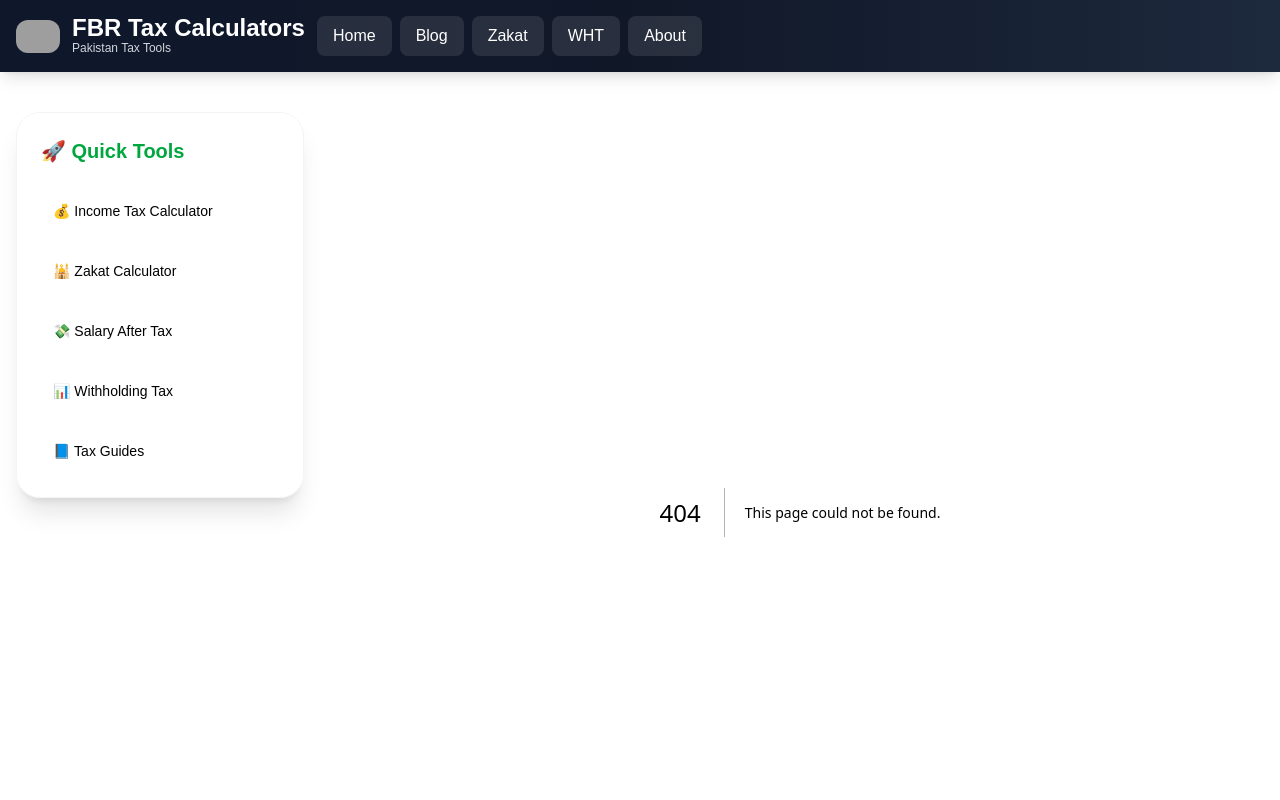
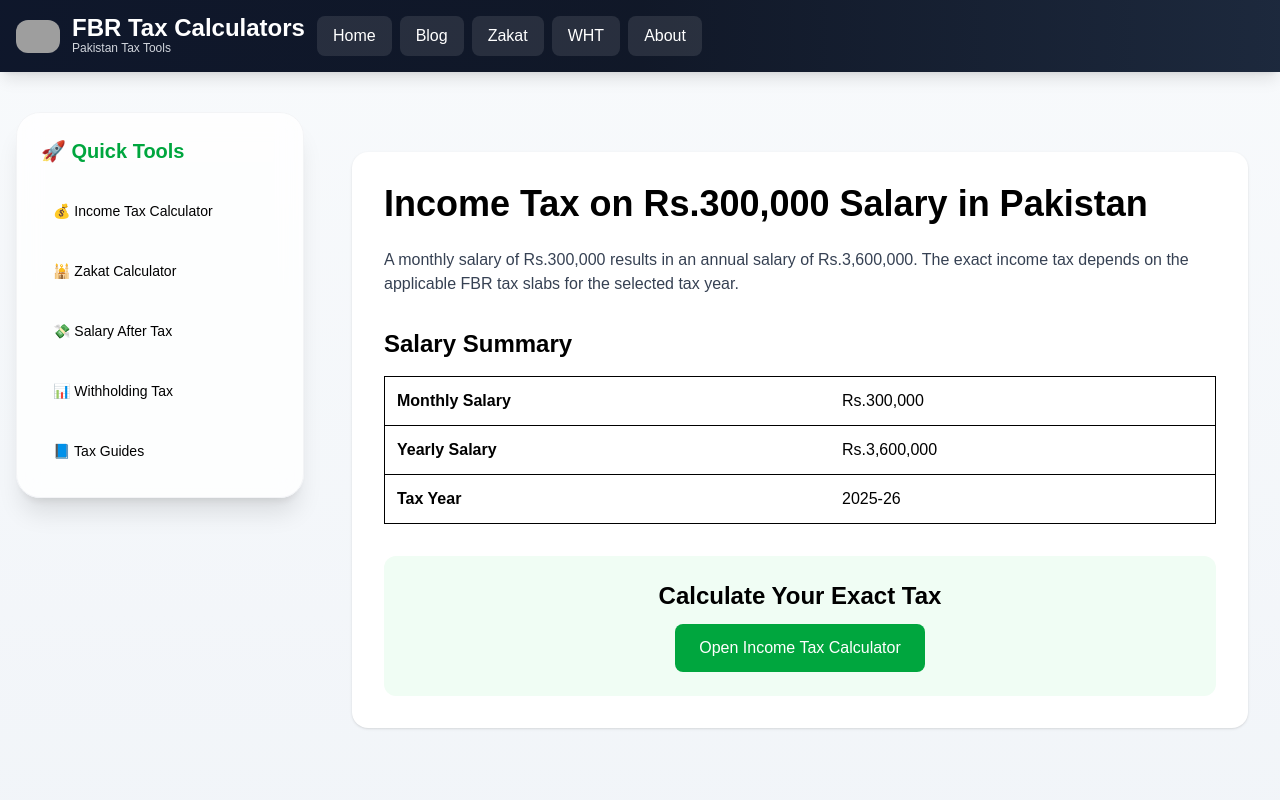
Before and after one commit to muhammadobaid1986/fbrtaxcalculators, a Next.js app: page /income-tax-on-300000-salary-pakistan in a window 1280 px wide. Before the commit this address had no page. Shown: the top 800 px of the page. Built offline with nearby package versions, Linux system fonts and the light colour scheme; grey boxes are pictures that could not be loaded.

Commit message:
add salary 300000 guide

```diff
--- a/app/blog/page.tsx
+++ b/app/blog/page.tsx
@@ -98,6 +98,11 @@ const posts = [
   title: "Tax Slab Finder Pakistan",
   link: "/tax-slab-finder-pakistan"
 },
+
+{
+  title: "Income Tax on Rs.300,000 Salary in Pakistan",
+  link: "/income-tax-on-300000-salary-pakistan"
+},
 ];
 
 export default function Blog() {
--- /dev/null
+++ b/app/income-tax-on-300000-salary-pakistan/page.tsx
@@ -0,0 +1,59 @@
+export const metadata = {
+  title: "Income Tax on Rs.300,000 Salary in Pakistan (2025-26)",
+  description:
+    "Calculate income tax on Rs.300,000 monthly salary in Pakistan using the latest FBR tax slabs.",
+};
+
+export default function Page() {
+  return (
+    <div className="max-w-4xl mx-auto bg-white p-8 rounded-2xl shadow mt-10">
+
+      <h1 className="text-4xl font-bold mb-6">
+        Income Tax on Rs.300,000 Salary in Pakistan
+      </h1>
+
+      <p className="mb-4 text-gray-700">
+        A monthly salary of Rs.300,000 results in an annual salary of
+        Rs.3,600,000. The exact income tax depends on the applicable FBR tax
+        slabs for the selected tax year.
+      </p>
+
+      <h2 className="text-2xl font-semibold mt-8 mb-4">
+        Salary Summary
+      </h2>
+
+      <table className="w-full border border-gray-200 mb-6">
+        <tbody>
+          <tr className="border">
+            <td className="p-3 font-semibold">Monthly Salary</td>
+            <td className="p-3">Rs.300,000</td>
+          </tr>
+
+          <tr className="border">
+            <td className="p-3 font-semibold">Yearly Salary</td>
+            <td className="p-3">Rs.3,600,000</td>
+          </tr>
+
+          <tr className="border">
+            <td className="p-3 font-semibold">Tax Year</td>
+            <td className="p-3">2025-26</td>
+          </tr>
+        </tbody>
+      </table>
+
+      <div className="mt-8 p-6 bg-green-50 rounded-xl text-center">
+        <h2 className="text-2xl font-bold mb-3">
+          Calculate Your Exact Tax
+        </h2>
+
+        <a
+          href="/"
+          className="inline-block bg-green-600 text-white px-6 py-3 rounded-lg"
+        >
+          Open Income Tax Calculator
+        </a>
+      </div>
+
+    </div>
+  );
+}
--- a/app/sitemap.ts
+++ b/app/sitemap.ts
@@ -146,6 +146,11 @@ export default function sitemap() {
   url: "https://fbrtaxcalculators.com/tax-slab-finder-pakistan",
   lastModified: new Date(),
 },
+
+{
+  url: "https://fbrtaxcalculators.com/income-tax-on-300000-salary-pakistan",
+  lastModified: new Date(),
+},
   ];
 
 }
```
